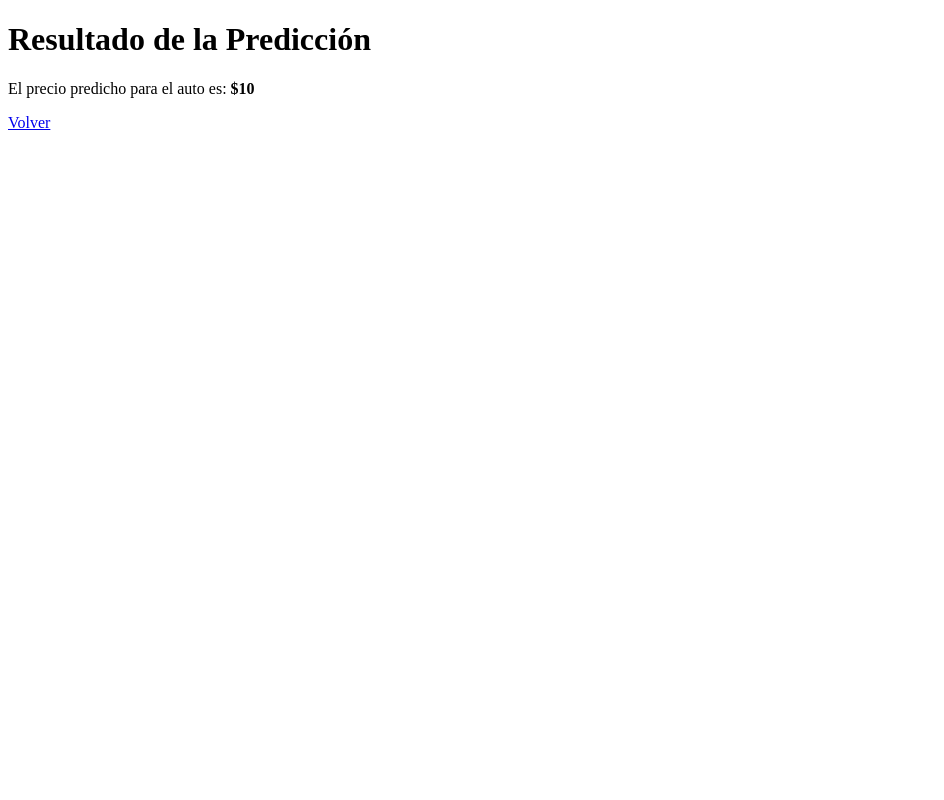
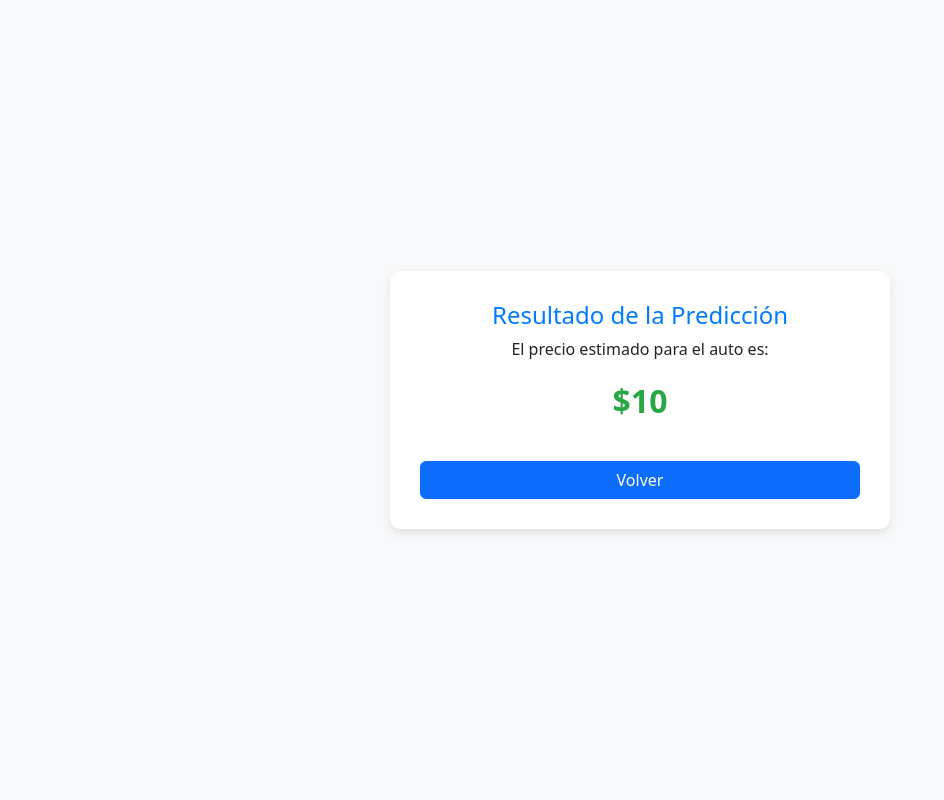
Before and after one commit to EcuAutoPredictor/Project_EcuAutoPredictor, a Flask app: template web_app/templates/result.html in a window 1280 px wide. Shown: the whole page, without its empty margins (0-944 px from the left). Run offline with Flask 3, Linux system fonts and the light colour scheme; the template is opened without the code that fills it: most values are stand-ins (such as "Sample title", 1, 10 or a date in 2020); parts of the project's set-up code (start-up, migrations or seed data) failed here and were passed over.

Commit message:
feat: :sparkles: config front

```diff
--- a/web_app/templates/index.html
+++ b/web_app/templates/index.html
@@ -112,9 +112,6 @@
             <option value="UTILITY">UTILITY</option>
         </select>
 
-        <label>Tipo:</label>
-        <input type="text" name="tipo" required><br><br>
-
         <label>Cilindraje:</label>
         <input type="number" name="cilindraje" step="any" required><br><br>
 
--- a/web_app/templates/result.html
+++ b/web_app/templates/result.html
@@ -2,11 +2,57 @@
 <html lang="es">
 <head>
     <meta charset="UTF-8">
+    <meta name="viewport" content="width=device-width, initial-scale=1">
     <title>Resultado de la Predicción</title>
+
+    <!-- Agregar Bootstrap CDN -->
+    <link href="https://cdn.jsdelivr.net/npm/bootstrap@5.3.0/dist/css/bootstrap.min.css" rel="stylesheet">
+
+    <!-- Estilos personalizados -->
+    <style>
+        body {
+            background-color: #f8f9fa;
+            display: flex;
+            align-items: center;
+            justify-content: center;
+            height: 100vh;
+            margin: 0;
+        }
+        .container {
+            max-width: 500px;
+            background: #fff;
+            padding: 30px;
+            border-radius: 10px;
+            box-shadow: 0px 4px 10px rgba(0, 0, 0, 0.1);
+            text-align: center;
+        }
+        h1 {
+            font-size: 24px;
+            color: #007bff;
+        }
+        .price {
+            font-size: 32px;
+            font-weight: bold;
+            color: #28a745;
+        }
+        .btn-primary {
+            margin-top: 20px;
+            width: 100%;
+        }
+    </style>
 </head>
 <body>
-    <h1>Resultado de la Predicción</h1>
-    <p>El precio predicho para el auto es: <strong>${{ predicted_price|round(2) }}</strong></p>
-    <a href="/">Volver</a>
+
+    <div class="container">
+        <h1>Resultado de la Predicción</h1>
+        <p>El precio estimado para el auto es:</p>
+        <p class="price">${{ predicted_price|round(2) }}</p>
+
+        <a href="/" class="btn btn-primary">Volver</a>
+    </div>
+
+    <!-- Agregar Bootstrap JS (Opcional) -->
+    <script src="https://cdn.jsdelivr.net/npm/bootstrap@5.3.0/dist/js/bootstrap.bundle.min.js"></script>
+
 </body>
 </html>
```
